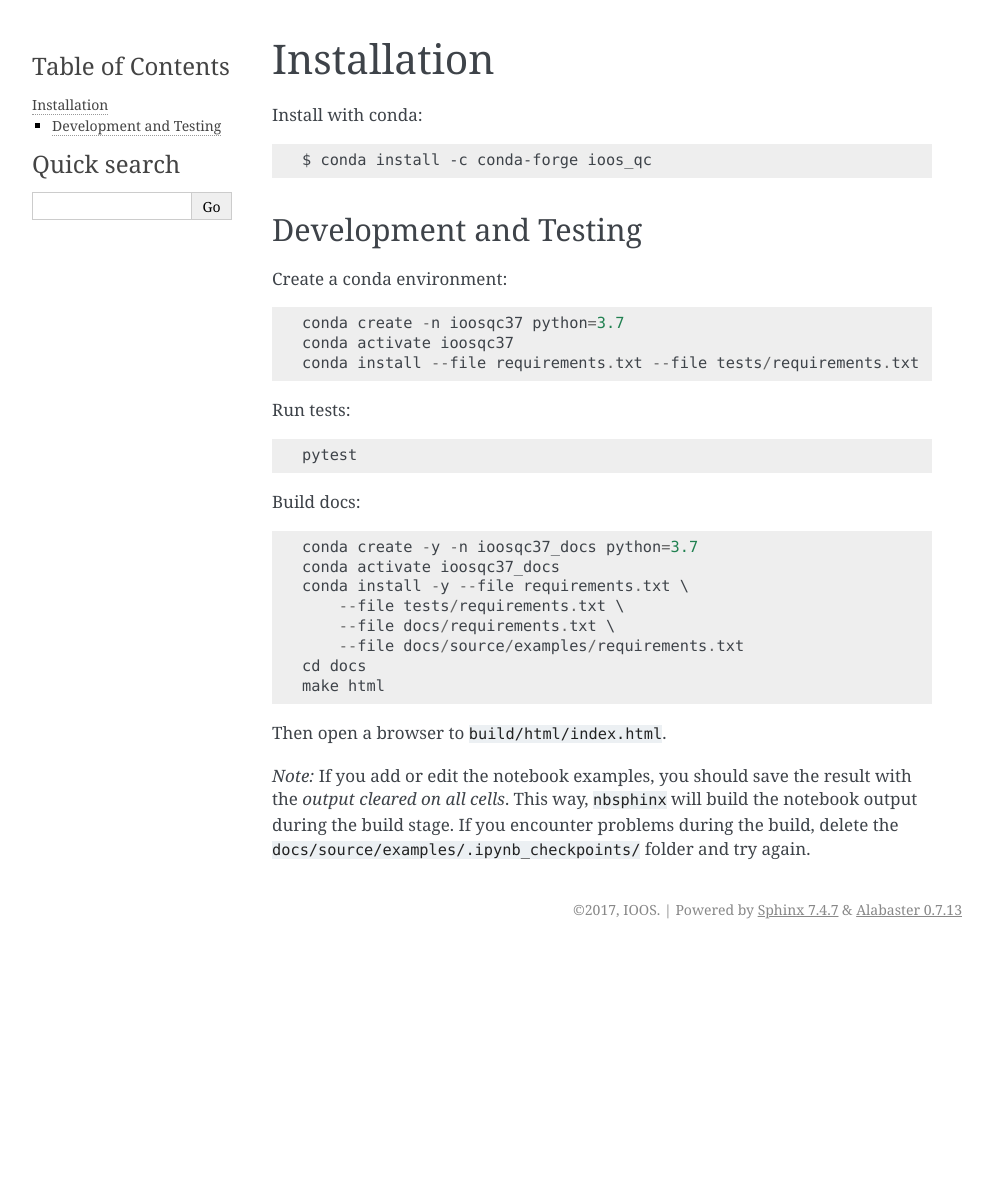
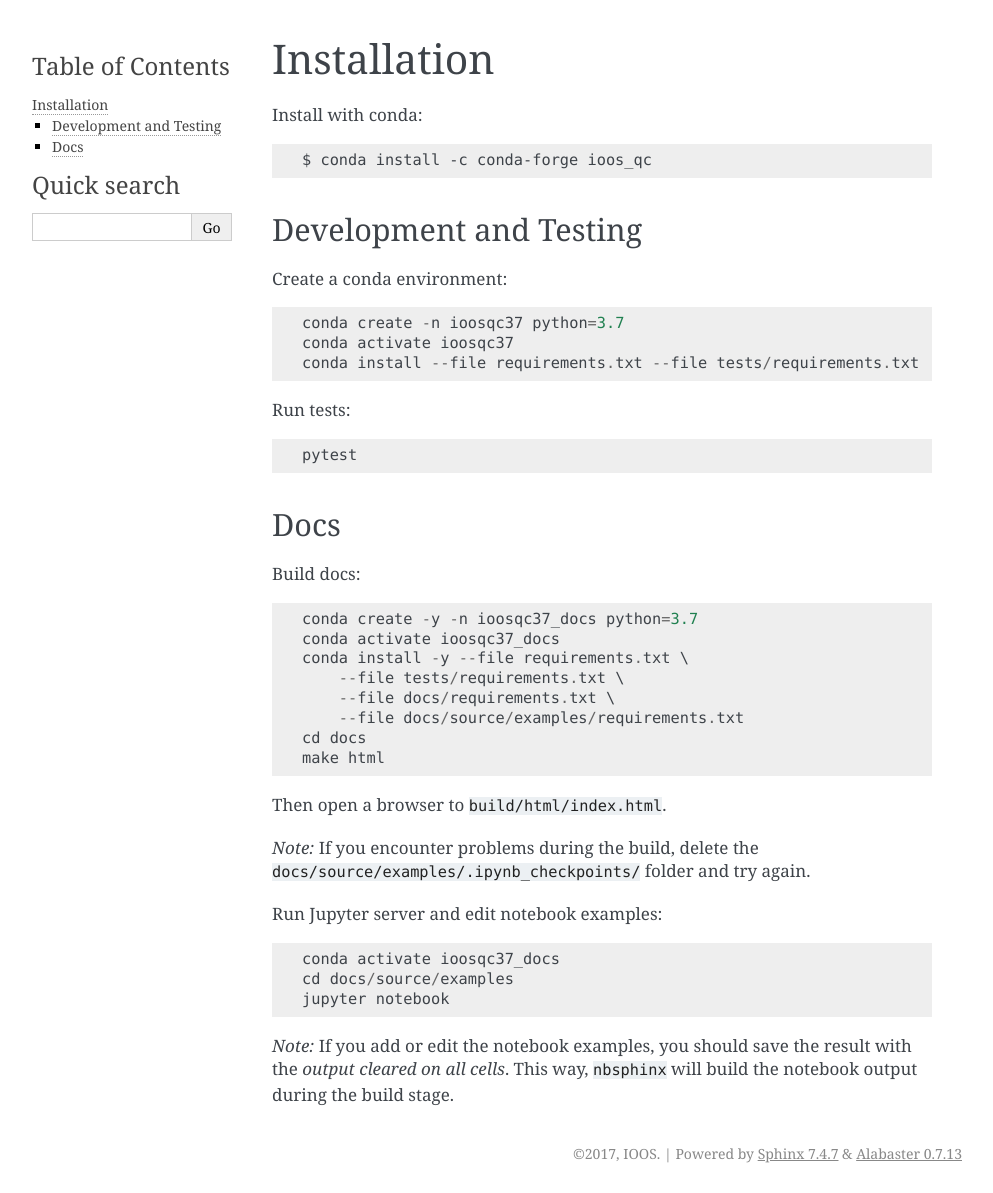
Before and after one commit to ioos/ioos_qc, a Sphinx documentation site: the page built from docs/source/installation.rst, in a window 1280 px wide. Shown: the whole page, without its empty margins (148-1141 px from the left). Built offline with Sphinx 7.4.7, drawn with Linux system fonts in a browser that asks for light colours; before the commit the page ends 949 px from its top, so only the background shows below that.

Commit message:
cleanup docs notebook examples

```diff
--- a/docs/source/examples/requirements.txt
+++ b/docs/source/examples/requirements.txt
@@ -1,3 +1,5 @@
 bokeh
+jupyter
+matplotlib>=3
+numpy
 pandas
-numpy
--- a/docs/source/installation.rst
+++ b/docs/source/installation.rst
@@ -19,6 +19,8 @@ Run tests::
 
     pytest
 
+Docs
+-----
 
 Build docs::
 
@@ -33,6 +35,13 @@ Build docs::
 
 Then open a browser to ``build/html/index.html``.
 
+*Note:* If you encounter problems during the build, delete the ``docs/source/examples/.ipynb_checkpoints/`` folder and try again.
+
+Run Jupyter server and edit notebook examples::
+
+    conda activate ioosqc37_docs
+    cd docs/source/examples
+    jupyter notebook
+
 *Note:* If you add or edit the notebook examples, you should save the result with the *output cleared on all cells*.
-This way, ``nbsphinx`` will build the notebook output during the build stage. If you encounter problems during the build,
-delete the ``docs/source/examples/.ipynb_checkpoints/`` folder and try again.
+This way, ``nbsphinx`` will build the notebook output during the build stage.
```
Also changed, not shown: docs/source/examples/QartodTestExample_WaterLevel.ipynb, docs/source/examples/Qartod_Single_Test_Example.ipynb.
